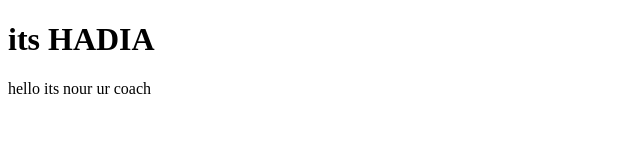
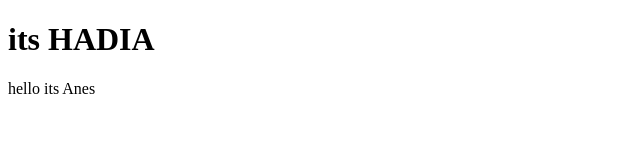
Before and after one commit to HADIA-BLIDI/project-test, a plain HTML site: page test.html in a window 1280 px wide. Shown: the full height of the page, 0-640 px from the left. Drawn offline with Linux system fonts and the light colour scheme.

Commit message:
Ani modifyitou

```diff
--- a/test.html
+++ b/test.html
@@ -9,6 +9,6 @@
     <h1>its HADIA
 
     </h1>
-    <p>hello its nour ur coach </p>
+    <p>hello its Anes </p>
 </body>
 </html>
```
